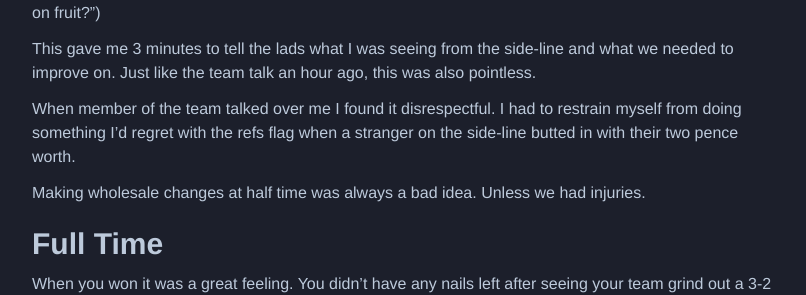
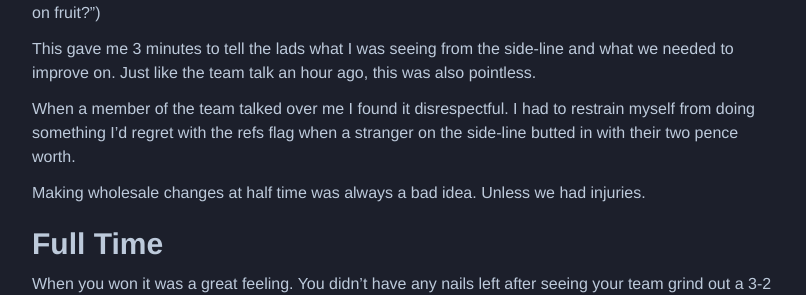
Before and after one commit to iamjimtaylor/iamjimtaylor, a Jekyll site: the page built from _posts/2016-03-28-running-a-sunday-league-football-team.md, in a window 1280 px wide and 900 px high, scrolled down 7771 px. Shown: the part 160-455 px from the top of the window, without its empty margins (233-1039 px from the left). Built offline with Jekyll 4.4.1, drawn with Linux system fonts in a browser that asks for light colours; comment, search, counter and statistics services are not loaded.

```diff
--- a/_posts/2016-03-28-running-a-sunday-league-football-team.md
+++ b/_posts/2016-03-28-running-a-sunday-league-football-team.md
@@ -178,7 +178,7 @@ Water at the ready. (I once did oranges for a season too until someone said "why
 
 This gave me 3 minutes to tell the lads what I was seeing from the side-line and what we needed to improve on. Just like the team talk an hour ago, this was also pointless.
 
-When member of the team talked over me I found it disrespectful. I had to restrain myself from doing something I'd regret with the refs flag when a stranger on the side-line butted in with their two pence worth.
+When a member of the team talked over me I found it disrespectful. I had to restrain myself from doing something I'd regret with the refs flag when a stranger on the side-line butted in with their two pence worth.
 
 Making wholesale changes at half time was always a bad idea. Unless we had injuries.
 
```
